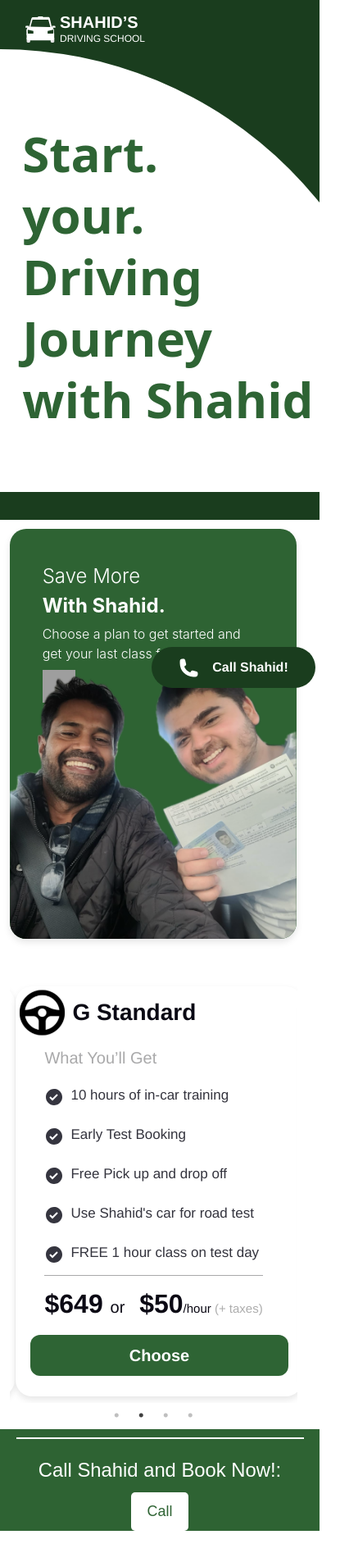
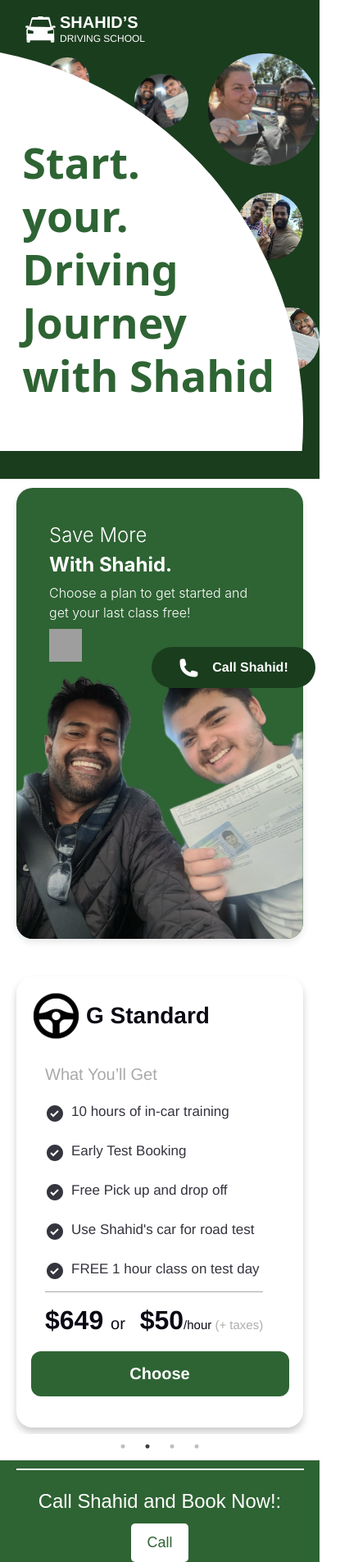
Before and after one commit to vaibhavholani/drive_with_shahid, a React (Vite) app: page / in a window 390 px wide. Shown: the whole page at 82% size, 415 px wide, since content can reach past the window. Before the commit the page ends 1867 px from the top, so only its background shows below. Built offline with nearby package versions, Linux system fonts and the light colour scheme; grey boxes are pictures that could not be loaded.

Commit message:
feat: upgraded hero section and course cards for mobile

```diff
--- a/src/components/CourseCard.css
+++ b/src/components/CourseCard.css
@@ -10,6 +10,17 @@
     /* other styles */
   }
 
+  .sliderContainer {
+    display: flex;
+    justify-content: center;
+    align-items: center;
+  }
+
+  .sliderContainer > .slick-slider {
+    flex: 1; /* Adjust this as needed */
+    width: 100%; /* Or a specific width */
+  }
+
 
   .package-card:hover {
     /* transform: scale(1.05);
@@ -18,3 +29,20 @@
      */
      z-index: 120;
   }
+
+  @media screen and (max-width: 750) {
+    #saveMoreArrow {
+      transform: rotate(90deg);
+      margin-left:35%;
+    }
+
+    #cardTemplateHolder {
+      margin-left: calc((100vw - 740px) / 2);
+    }
+  }
+
+  @media screen and (max-width: 750px) {
+    #cardTemplateHolder {
+      margin-left: calc((100vw - 350px) / 2);
+    }
+  }
--- a/src/components/CourseCard.jsx
+++ b/src/components/CourseCard.jsx
@@ -1,23 +1,25 @@
-import React, {useState, useEffect} from "react";
-import Slider from 'react-slick';
+import React, { useState, useEffect } from "react";
+import Slider from "react-slick";
 import "slick-carousel/slick/slick.css";
 import "slick-carousel/slick/slick-theme.css";
-import { motion } from 'framer-motion';
+import { motion } from "framer-motion";
 import { packageCards } from "./PackageCardData";
-import './CourseCard.css';
-
+import "./CourseCard.css";
 
 export default function CourseCard() {
-
-
   const [numSlides, setNumSlides] = useState(2);
   const [screenWidth, setScreenWidth] = useState(window.innerWidth);
 
-
   const updateSlidesToShow = () => {
-    const vw = Math.max(document.documentElement.clientWidth || 0, window.innerWidth || 0);
-    const maxContainerWidth = vw * 0.6; // 60vw
-    const maxCards = Math.floor(maxContainerWidth / (350+20));
+    const vw = Math.max(
+      document.documentElement.clientWidth || 0,
+      window.innerWidth || 0
+    );
+    let maxContainerWidth = vw;
+    if (vw > 750) {
+      maxContainerWidth = vw * 0.6; // 60vw
+    }
+    const maxCards = Math.floor(maxContainerWidth / (350 + 20));
     setNumSlides(Math.min(maxCards, 4)); // Ensure it doesn't exceed 4
   };
 
@@ -28,10 +30,10 @@ export default function CourseCard() {
     };
 
     handleResize(); // Call it initially
-    window.addEventListener('resize', handleResize);
+    window.addEventListener("resize", handleResize);
 
     return () => {
-      window.removeEventListener('resize', handleResize);
+      window.removeEventListener("resize", handleResize);
     };
   }, []);
 
@@ -43,35 +45,30 @@ export default function CourseCard() {
     slidesToScroll: 1,
     autoplay: true,
     autoplaySpeed: 5000,
-    responsive: [
-      {
-        breakpoint: 768, // Adjust for mobile view
-        settings: {
-          slidesToShow: 1,
-          slidesToScroll: 1,
-        }
-      }
-    ]
   };
 
   return (
-
     // overflow-hidden p-[3vw] gap-[3vw]
-    <div style={{display: screenWidth > 750 ? "flex" : "block"}} className=" items-center justify-center overflow-visible p-[3vw] gap-[2vw]">
+    <div
+      style={{ flexDirection: screenWidth > 750 ? "row" : "column" }}
+      className="flex items-center justify-center overflow-visible p-[3vw] gap-[2vw]"
+    >
       {/* {screenWidth > 750 && FirstCard({screenWidth})} */}
 
       {FirstCard({screenWidth})}
 
       <div>
+        <div
+          className="sliderContainer"
+          style={{
+            maxWidth: screenWidth > 750 ? "60vw" : "100vw",
+            marginLeft: screenWidth > 750 ? "4vw" : "0px",
 
-
-      <div style={{ maxWidth: screenWidth > 750 ? '60vw' : '90vw', marginLeft: screenWidth > 750 ? '4vw' : '0px'}} >
+          }}
+        >
           <Slider {...settings}>
-
-        {/* {screenWidth <= 750 && <div >{FirstCard({screenWidth})}</div>} */}
-
             {packageCards.map((card, index) => (
-          <div key={index} >
+              <div key={index}>
                 <PackageCard info={card} />
               </div>
             ))}
@@ -79,14 +76,10 @@ export default function CourseCard() {
         </div>
       </div>
     </div>
-  )
-
-
+  );
 }
 
-// CONTINUE BY FIXING HOW TEXT LOOKS ON PHONE SCREEN AND ACTUALLY CREATE A RULE OF THUMB FOR YOURSELF OR HOW TO STYLE TEXT
-export const FirstCard = ({screenWidth}) => {
-
+export const FirstCard = ({ screenWidth }) => {
   const cardVariants = {
     initial: {
       boxShadow: '0px 4px 8px rgba(0, 0, 0, 0.1)',
@@ -102,13 +95,15 @@ export const FirstCard = ({screenWidth}) => {
 
   return (
     <motion.div
-      style={{ marginBottom: screenWidth > 750 ? '0' : '50px'}}
-      className="relative min-w-[330px] max-w-[350px] h-[40vw] min-h-[500px] max-h-[550px] bg-[#2e6333] rounded-[20px]  overflow-hidden"
+      style={{ marginBottom: screenWidth > 750 ? "0" : "30px" }}
+      className="relative w-[350px] h-[550px] bg-[#2e6333] rounded-[20px]  overflow-hidden"
       variants={cardVariants}
       initial="initial"
       whileHover="hover"
     >
-        <div style={{padding: screenWidth > 750 ? '2.5vw' : '40px'}} className="p-[2.5vw]">
+      <div
+        style={{ padding: "40px" }}
+      >
         <p className="w-[296px] font-light text-white text-[24px] leading-normal mb-[1vw] [font-family:'Inter',Helvetica] tracking-[0]">
           <span className="[font-family:'Inter',Helvetica] font-light text-white">
             Save More
@@ -123,6 +118,7 @@ export const FirstCard = ({screenWidth}) => {
         <img
           className="w-[40px] h-[40px]"
           alt="Arrow right line"
+          id="saveMoreArrow"
           src="https://c.animaapp.com/b1HQWZeJ/img/arrow-right-line-1.svg"
         />
       </div>
@@ -133,45 +129,44 @@ export const FirstCard = ({screenWidth}) => {
         src="course_teaser.png"
       />
     </motion.div>
-
   );
 };
 
-export function PackageCard({info}) {
+export function PackageCard({ info }) {
+  const { icon, title, features, totalPrice, pricePerHour } = info;
 
-  const {icon, title, features, totalPrice, pricePerHour} = info;
-
+  const handleCallClick = () => {
+    window.location.href = 'tel:+16474009353'; // Use the phone number in the format 'tel:+[country code][number]'
+  };
 
   const cardVariants = {
     initial: {
-        boxShadow: '0px 4px 8px rgba(0, 0, 0, 0.1)',
+      boxShadow: "0px 6px 10px rgba(0, 0, 0, 0.2)",
       // other initial styles
     },
     hover: {
-        boxShadow: '0px 10px 20px rgba(0, 0, 0, 0.2)', // You can adjust this as well if needed
+      boxShadow: "0px 10px 20px rgba(0, 0, 0, 0.4)", // You can adjust this as well if needed
       scale: 1.05,
       zIndex: 100,
       // other hover styles
-    }
+    },
   };
 
-
   return (
-
     <motion.div
-      className="flex flex-col m-[2vw] items-start relative w-[25vw] min-w-[350px] max-w-[350px] h-[40vw] min-h-[500px] max-h-[550px] bg-white rounded-[20px] z-40"
+      className="flex flex-col m-[2vw] items-start relative w-[350px] h-[550px] bg-white rounded-[20px] z-40"
+      id="cardTemplateHolder"
       variants={cardVariants}
       initial="initial"
       whileHover="hover"
     >
       {/* <div className="top-[64px] absolute w-[313px] h-[604px] left-[100px] bg-[#1b2547] blur-[200px] opacity-20" /> */}
       {/* <div className=" absolute w-80 h-96 opacity-10 bg-indigo-950 blur-[200px] z-20" /> */}
-      <div className="CardHeader items-center grid grid-cols-4 p-[1vw] gap-2 leading-normal">
+      <div className="CardHeader items-center grid grid-cols-4 p-[20px] gap-2 leading-normal">
         <img
           className=" w-[57px] h-[56px] object-cover"
           alt="Driving icon"
           src={icon}
-
         />
         <div className="col-span-3 [font-family:'Inter-Bold',Helvetica] font-bold text-[#0a0914] text-[28px] tracking-[0] leading-[40px]">
           {title}
@@ -183,37 +178,50 @@ export function PackageCard({info}) {
           <div className="relative [font-family:'Inter-Regular',Helvetica] font-light text-[#a9a9aa] text-[20px] tracking-[0] leading-[normal]">
             What You’ll Get
           </div>
-        {
-          features.map((feature) => {
+          {features.map((feature) => {
             return (
               <div className="inline-flex items-start gap-[8px] relative flex-[0_0_auto]">
-                <img className=" w-[24px] h-[24px]" alt="bx_check_circle" src="check_circle.svg" />
+                <img
+                  className=" w-[24px] h-[24px]"
+                  alt="bx_check_circle"
+                  src="check_circle.svg"
+                />
                 <p className="  flex items-start text-[#34343e] tracking-[0] leading-[normal]">
                   {feature}
                 </p>
               </div>
-            )
-          })
-        }
+            );
+          })}
         </div>
 
-      <div className="w-full h-[0.0625rem] mt-[5%] bg-[#A9A9AA] object-cover" alt="Divider" src="divider.svg" />
+        <div
+          className="w-full h-[0.0625rem] mt-[5%] bg-[#A9A9AA] object-cover"
+          alt="Divider"
+          src="divider.svg"
+        />
 
         <p className="mt-[5%] [font-family:'Inter-Bold',Helvetica] font-light text-[#0b0914] text-[32px] tracking-[0] leading-[40px] whitespace-nowrap">
           <span className="font-bold"> ${totalPrice} </span>
-        <span className="[font-family:'Inter-Regular',Helvetica] text-[20px]">or</span>
-        <span className="[font-family:'Inter-Regular',Helvetica]">&nbsp;&nbsp;</span>
+          <span className="[font-family:'Inter-Regular',Helvetica] text-[20px]">
+            or
+          </span>
+          <span className="[font-family:'Inter-Regular',Helvetica]">
+            &nbsp;&nbsp;
+          </span>
           <span className="font-bold">${pricePerHour}</span>
-        <span className="[font-family:'Inter-Light',Helvetica] text-[15px]">/hour</span>
-        <span className="[font-family:'Inter-Light',Helvetica] text-[15px] text-[#adadad]"> (+ taxes)</span>
+          <span className="[font-family:'Inter-Light',Helvetica] text-[15px]">
+            /hour
+          </span>
+          <span className="[font-family:'Inter-Light',Helvetica] text-[15px] text-[#adadad]">
+            {" "}
+            (+ taxes)
+          </span>
         </p>
-
       </div>
 
-      <button className=" w-[90%] mx-[5%] h-[10%] text-center bg-[#2e6434] rounded-[12px] [font-family:'Inter-SemiBold',Helvetica] font-semibold text-white text-[20px] tracking-[0] leading-[40px] ">
+      <button onClick={handleCallClick} className=" w-[90%] mx-[5%] h-[10%] text-center bg-[#2e6434] rounded-[12px] [font-family:'Inter-SemiBold',Helvetica] font-semibold text-white text-[20px] tracking-[0] leading-[40px] ">
         Choose
       </button>
     </motion.div>
-
-  )
+  );
 }
--- a/src/components/Hero.css
+++ b/src/components/Hero.css
@@ -1,16 +1,51 @@
+
+
 /* When the viewport width is 1000px or more */
 @media (min-width: 1000px) {
     #circle {
       left: -50vw;
     }
+
+    #heroImages {
+      margin-left: calc(100vw - 1000px);
+      width: 1000px;
+    }
+
   }
 
   /* When the viewport width is less than 1000px */
   @media (max-width: 999px) {
     #circle {
-      left: -500px;
-      height: 1000px;
-        width: 1000px;
+      left: -550px;
+      height: 920px;
+      width: 920px;
+      top:10%;
+    }
+
+    #heroContainer {
+      height: 550px;
+    }
+
+    #heroText {
+      font-size: 3.25rem;
+      top:30%;
+    }
+
+    #heroImages {
+      margin: 0;
+      width: 100vw;
+      margin-top: 50px;
+    }
+
+    #LowerMiddleMiddle {
+      top:37%;
+      left: 74%;
+    }
+
+    #BottomRight {
+      width: 20%;
+      left: 80%;
+      top: 65%;
     }
   }
 
@@ -25,6 +60,6 @@
   }
 }
 
-.flip {
+/* .flip {
   animation: flipY 2s ease-in-out;
-}
+} */
--- a/src/components/Hero.jsx
+++ b/src/components/Hero.jsx
@@ -61,11 +61,10 @@ export default function Hero() {
   // }, []);
 
   return (
-    <div className="bg-[#1a3d1e] relative flex flex-col w-[100vw] h-[600px] overflow-hidden">
+    <div id="heroContainer" className="bg-[#1a3d1e] relative flex flex-col w-[100vw] h-[600px] overflow-hidden">
       <div
-
-        style={{ "margin-left": `calc(100vw - 1000px)`, width: screenWidth > 1000 ? '1000px' : '100vw' }}
-        className="relative  h-[100%] overflow-hidden"
+        id="heroImages"
+        className="relative h-[100%] overflow-hidden"
       >
           {/* TOP LEFT - SMALL */}
           {/* <img
@@ -103,7 +102,7 @@ export default function Hero() {
         <img
           src={images[4]}
           alt="LOWER MIDDLE MIDLEE BIG"
-          id="PHOTO3"
+          id="LowerMiddleMiddle"
           className="w-[21%] rounded-full absolute top-[45%] left-[44%] flip"
           />
 
@@ -136,16 +135,16 @@ export default function Hero() {
         <img
           src={"heroImages/low4.png"}
           alt="MIDDLE RIGHT"
-          id="PHOTO3"
+          id="LowMiddleRight"
           className="w-[10%] rounded-full absolute top-[65%] left-[87%] flip"
         />
 
 
-        {/* BOTTOM RIGHT - SMALL */}
+        {/* BOTTOM RIGHT - LARGE */}
         <img
           src={"heroImages/med1.png"}
           alt="BOTTOM RIGHT"
-          id="PHOTO4"
+          id="BottomRight"
           className="w-[30%] rounded-full absolute top-[80%] right-[10%] flip"
         />
 
@@ -158,8 +157,6 @@ export default function Hero() {
           id="PHOTO8"
           className="w-[13%]  rounded-full absolute top-[36%] left-[55%] flip"
         /> */}
-
-
 
 
         {/*TOP RIGHT BIG */}
@@ -179,7 +176,7 @@ export default function Hero() {
       />
 
 
-      <div className="text-[60px] rounded-full absolute top-[25%] left-[7vw] font-family-['Inter-Regular'] leading-tight font-bold text-[#2e6434] z-30">
+      <div id="heroText" className="text-[60px] rounded-full absolute top-[25%] left-[7vw] font-family-['Inter-Regular'] leading-tight font-bold text-[#2e6434] z-30">
         Start.
         <br />
         your.
```
Lines whose indentation alone changed are shown as unchanged.
